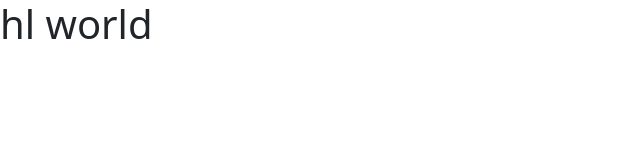
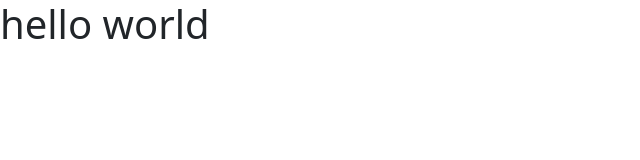
Before and after one commit to Caique108/test, a plain HTML site: page index.html in a window 1280 px wide. Shown: the whole page, without its empty margins (0-640 px from the left). Drawn offline with nearby package versions, Linux system fonts and the light colour scheme.

Commit message:
Update2342index.html

```diff
--- a/index.html
+++ b/index.html
@@ -4,5 +4,5 @@
     <link rel="stylesheet" href="https://cdn.jsdelivr.net/npm/bootstrap-icons@1.11.2/font/bootstrap-icons.min.css">
   </head>
 
-  <h1>hl world</h1>
+  <h1>hello world</h1>
 </html>
```
